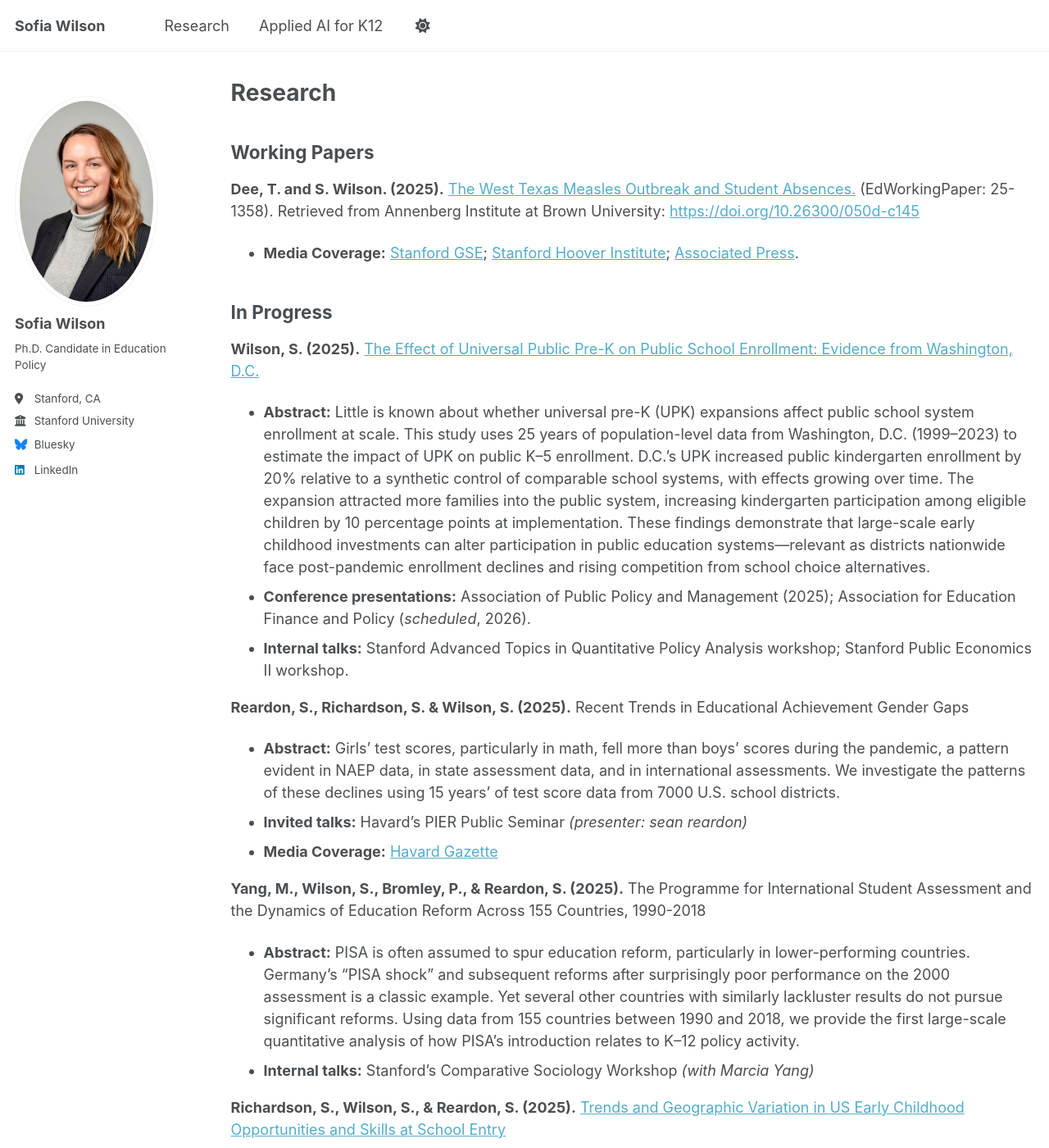
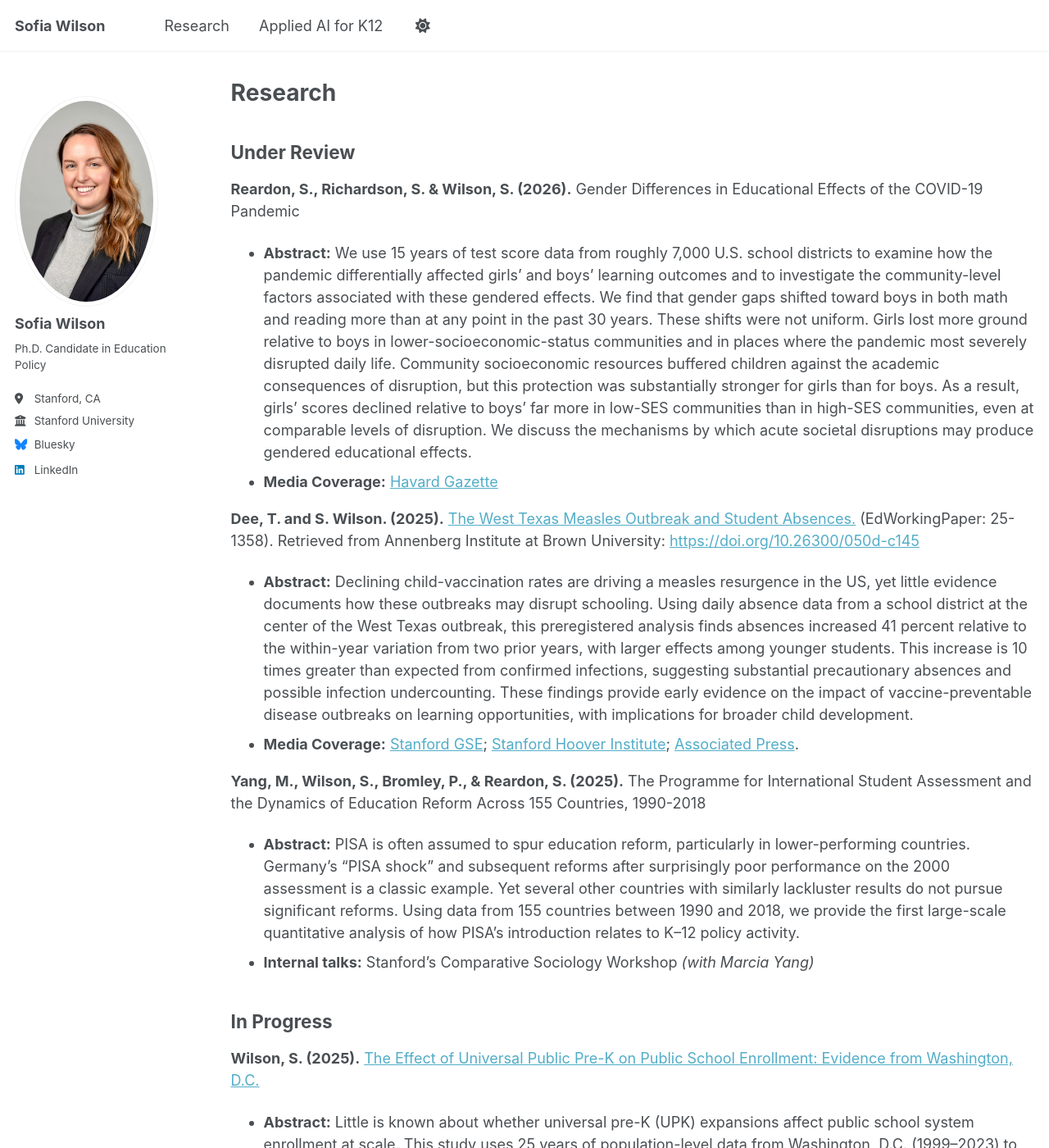
Before and after one commit to sofia-wilson/sofia-wilson.github.io, a Jekyll site: the page built from _pages/research.md, in a window 1280 px wide and 1400 px high. Shown: the whole window at 82% size. Built offline with Jekyll 4.4.1, drawn with Linux system fonts in a browser that asks for light colours.

Commit message:
Update research.md

```diff
--- a/_pages/research.md
+++ b/_pages/research.md
@@ -5,10 +5,18 @@ permalink: /research/
 author_profile: true
 ---
 
-## Working Papers
+## Under Review
+**Reardon, S., Richardson, S. & Wilson, S. (2026).** Gender Differences in Educational Effects of the COVID-19 Pandemic
+- **Abstract:** We use 15 years of test score data from roughly 7,000 U.S. school districts to examine how the pandemic differentially affected girls' and boys' learning outcomes and to investigate the community-level factors associated with these gendered effects. We find that gender gaps shifted toward boys in both math and reading more than at any point in the past 30 years. These shifts were not uniform. Girls lost more ground relative to boys in lower-socioeconomic-status communities and in places where the pandemic most severely disrupted daily life. Community socioeconomic resources buffered children against the academic consequences of disruption, but this protection was substantially stronger for girls than for boys. As a result, girls’ scores declined relative to boys’ far more in low-SES communities than in high-SES communities, even at comparable levels of disruption. We discuss the mechanisms by which acute societal disruptions may produce gendered educational effects.
+- **Media Coverage:** [Havard Gazette](https://news.harvard.edu/gazette/story/2025/11/girls-fell-further-behind-in-math-during-after-pandemic/)
 
 **Dee, T. and S. Wilson. (2025).** [The West Texas Measles Outbreak and Student Absences.](/files/ai25-1358.pdf) (EdWorkingPaper: 25-1358). Retrieved from Annenberg Institute at Brown University: [https://doi.org/10.26300/050d-c145](https://edworkingpapers.com/ai25-1358)
+- **Abstract:** Declining child-vaccination rates are driving a measles resurgence in the US, yet little evidence documents how these outbreaks may disrupt schooling. Using daily absence data from a school district at the center of the West Texas outbreak, this preregistered analysis finds absences increased 41 percent relative to the within-year variation from two prior years, with larger effects among younger students. This increase is 10 times greater than expected from confirmed infections, suggesting substantial precautionary absences and possible infection undercounting. These findings provide early evidence on the impact of vaccine-preventable disease outbreaks on learning opportunities, with implications for broader child development.
 - **Media Coverage:** [Stanford GSE](https://ed.stanford.edu/news/measles-outbreak-led-outsized-jump-student-absences-stanford-research-finds); [Stanford Hoover Institute](https://www.hoover.org/news/absences-texas-school-district-spiked-41-percent-after-measles-outbreak-says-hoover-scholar); [Associated Press](https://apnews.com/article/measles-outbreak-school-attendance-absences-0384199ace95b4088f60864ce9ec8315).
+
+**Yang, M., Wilson, S., Bromley, P., & Reardon, S. (2025).** The Programme for International Student Assessment and the Dynamics of Education Reform Across 155 Countries, 1990-2018
+- **Abstract:** PISA is often assumed to spur education reform, particularly in lower-performing countries. Germany’s “PISA shock” and subsequent reforms after surprisingly poor performance on the 2000 assessment is a classic example. Yet several other countries with similarly lackluster results do not pursue significant reforms. Using data from 155 countries between 1990 and 2018, we provide the first large-scale quantitative analysis of how PISA’s introduction relates to K–12 policy activity.
+- **Internal talks:** Stanford's Comparative Sociology Workshop _(with Marcia Yang)_
 
 ## In Progress
 
@@ -17,14 +25,5 @@ author_profile: true
 - **Conference presentations:** Association of Public Policy and Management (2025); Association for Education Finance and Policy (*scheduled*, 2026).
 - **Internal talks:** Stanford Advanced Topics in Quantitative Policy Analysis workshop; Stanford Public Economics II workshop.
 
-**Reardon, S., Richardson, S. & Wilson, S. (2025).** Recent Trends in Educational Achievement Gender Gaps
-- **Abstract:** Girls’ test scores, particularly in math, fell more than boys’ scores during the pandemic, a pattern evident in NAEP data, in state assessment data, and in international assessments. We investigate the patterns of these declines using 15 years’ of test score data from 7000 U.S. school districts.
-- **Invited talks:** Havard's PIER Public Seminar _(presenter: sean reardon)_
-- **Media Coverage:** [Havard Gazette](https://news.harvard.edu/gazette/story/2025/11/girls-fell-further-behind-in-math-during-after-pandemic/)
-
-**Yang, M., Wilson, S., Bromley, P., & Reardon, S. (2025).** The Programme for International Student Assessment and the Dynamics of Education Reform Across 155 Countries, 1990-2018
-- **Abstract:** PISA is often assumed to spur education reform, particularly in lower-performing countries. Germany’s “PISA shock” and subsequent reforms after surprisingly poor performance on the 2000 assessment is a classic example. Yet several other countries with similarly lackluster results do not pursue significant reforms. Using data from 155 countries between 1990 and 2018, we provide the first large-scale quantitative analysis of how PISA’s introduction relates to K–12 policy activity.
-- **Internal talks:** Stanford's Comparative Sociology Workshop _(with Marcia Yang)_
-
 **Richardson, S., Wilson, S., & Reardon, S. (2025).** [Trends and Geographic Variation in US Early Childhood Opportunities and Skills at School Entry](/files/kra.pdf)
 - **Abstract:** We build a novel multi-state dataset of population-level kindergarten readiness assessment data and leverage these data to describe local variation and trends in early skills. We document substantial variation in readiness across school districts and strong associations between average readiness and community characteristics (particularly socioeconomic status). We also track changes over the past decade, highlighting pandemic-related declines in early skill and the uneven distribution of pandemic impacts across communities.
```
